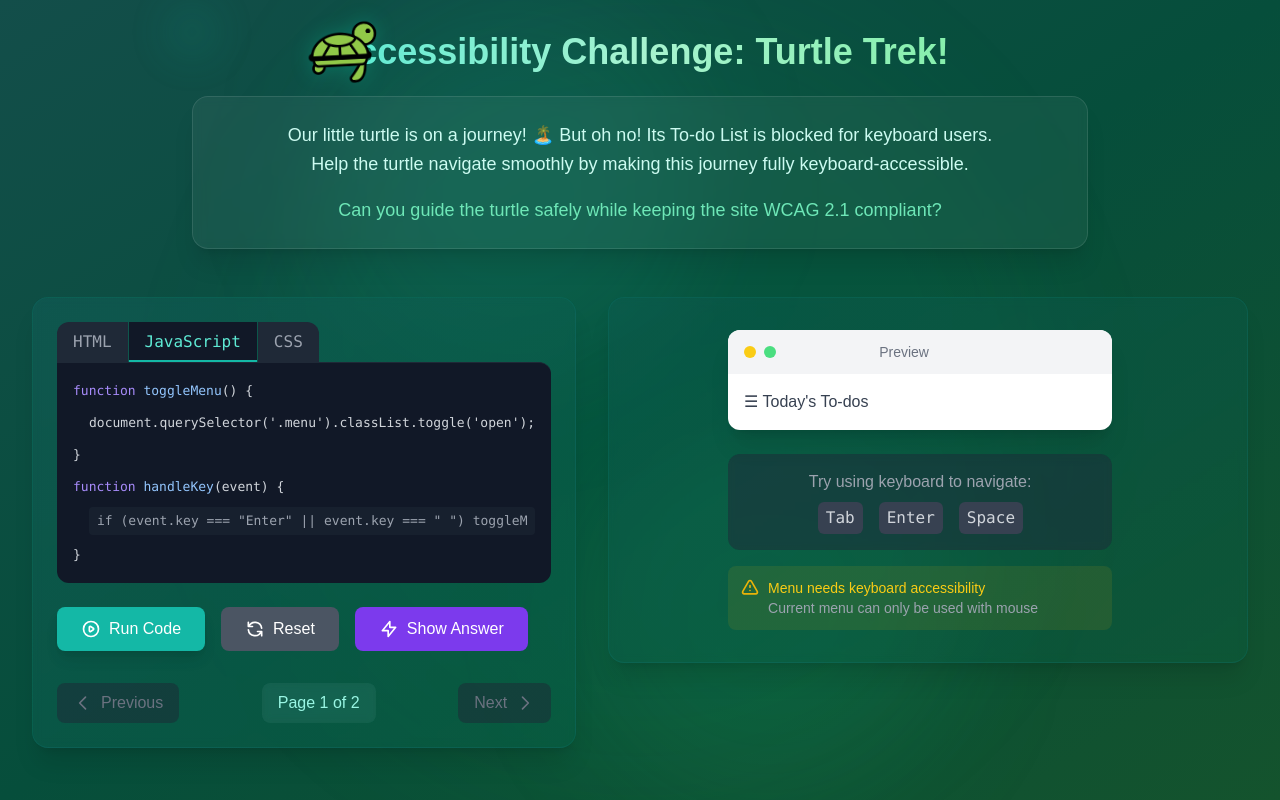
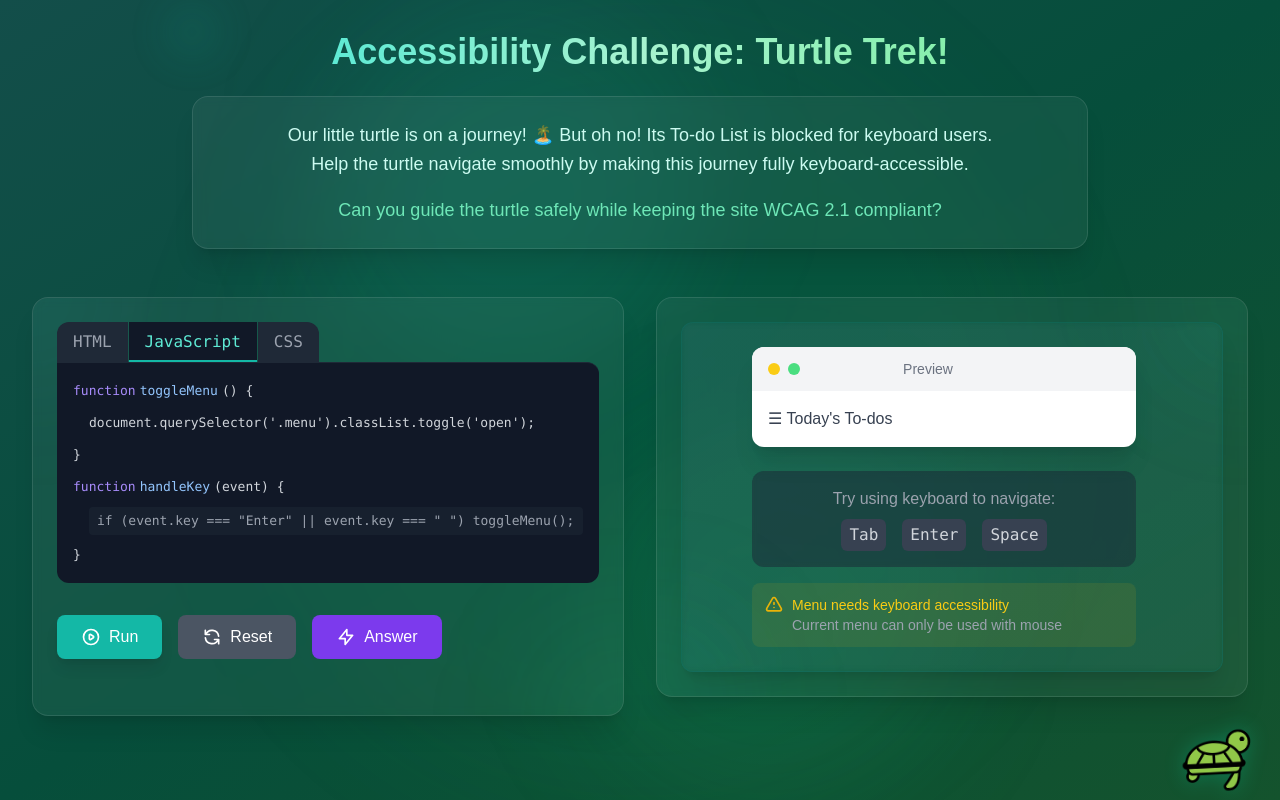
Before and after one commit to laiyumi/Civic-Hack, a Next.js app in the folder civic-hack/: page /turtle in a window 1280 px wide. Both pictures are taken after a click on the button "JavaScript". Built offline with nearby package versions, Linux system fonts and the light colour scheme.

Commit message:
Bug fix for turtle page

```diff
--- a/civic-hack/src/app/turtle/page.jsx
+++ b/civic-hack/src/app/turtle/page.jsx
@@ -58,7 +58,7 @@ export default function TurtlePage() {
   const [isMoving, setIsMoving] = useState(false);
   const [turtleTarget, setTurtleTarget] = useState(null);
 
-  // 阻止全局 tab 事件
+  // prevent the default tab key
   useEffect(() => {
     const handleTab = (e) => {
       if (e.key === 'Tab') {
@@ -71,7 +71,6 @@ export default function TurtlePage() {
   }, []);
 
   const handleRunCode = () => {
-    // 检查代码是否与标准答案匹配
     const hasCorrectAttributes = attributes.trim() === 'role="button" tabindex="0"';
     const hasCorrectKeyHandler = keyHandler.trim() === 'if (event.key === "Enter" || event.key === " ") toggleMenu();';
 
@@ -81,13 +80,11 @@ export default function TurtlePage() {
   const handleResetCode = () => {
     setCode(initialCode);
     setIsAccessible(false);
-    // 清空输入框
     setAttributes('');
     setKeyHandler('');
   };
 
   const handleFillAnswer = () => {
-    // 填充标准答案到输入框
     setAttributes('role="button" tabindex="0"');
     setKeyHandler('if (event.key === "Enter" || event.key === " ") toggleMenu();');
   };
@@ -117,8 +114,8 @@ export default function TurtlePage() {
             const y = (rect.top + rect.height / 2) / viewportHeight * 100;
 
             setTurtlePosition({
-              x: x + 2,  // 偏右2%
-              y: y - 3   // 偏上3%
+              x: x + 2,
+              y: y - 3
             });
 
             setTurtleTarget(target);
@@ -144,15 +141,13 @@ export default function TurtlePage() {
       }
     });
 
-    // 减少动画时间以减少抖动
     setTimeout(() => setIsMoving(false), 300);
   };
 
-  // 更新页面内容
   const pageContents = {
     1: {
-      title: "", // 移除标题
-      content: null // 移除内容
+      title: "",
+      content: null
     },
     2: {
       title: "Enhancing Menu Item Navigation",
@@ -176,14 +171,15 @@ export default function TurtlePage() {
 
   return (
     <div className="min-h-screen bg-gradient-to-br from-teal-900 via-emerald-900 to-green-900 p-8 relative overflow-hidden">
-      {/* 背景装饰 */}
+      {/* Background */}
       <div className="absolute inset-0 overflow-hidden pointer-events-none">
         <div className="absolute top-0 left-1/4 w-96 h-96 bg-teal-500/10 rounded-full blur-3xl"></div>
         <div className="absolute bottom-0 right-1/4 w-96 h-96 bg-emerald-500/10 rounded-full blur-3xl"></div>
         <div className="absolute top-1/2 left-1/2 -translate-x-1/2 -translate-y-1/2 w-[800px] h-[800px] bg-green-500/5 rounded-full blur-3xl"></div>
       </div>
 
-      {/* Header Section */}
+      <div className="max-w-7xl mx-auto">
+        {/* Header */}
         <div className="max-w-4xl mx-auto mb-12 text-center relative">
           <div className="inline-block">
             <span className="absolute -top-6 -left-6 w-12 h-12 bg-teal-500/20 rounded-full blur-xl animate-pulse"></span>
@@ -208,14 +204,17 @@ export default function TurtlePage() {
           </div>
         </div>
 
-      <div className="max-w-7xl mx-auto flex gap-8 relative z-10">
-        {/* Left Panel */}
-        <div className="w-[45%]">
-          <div className="bg-gradient-to-br from-teal-800/50 to-emerald-800/50 backdrop-blur-sm rounded-2xl
-            shadow-xl border border-teal-700/30 p-6 transition-all duration-300 hover:shadow-2xl
-            hover:border-teal-700/50 group">
+        {/* Main Content Area */}
+        <div className="grid grid-cols-1 lg:grid-cols-2 gap-8 items-start">
+          {/* Code Editor */}
+          <div className="w-full">
+            <div className="relative backdrop-blur-sm bg-white/5 rounded-2xl border border-white/10 shadow-xl overflow-hidden p-6">
+              {/* Background */}
+              <div className="absolute -top-20 -left-20 w-40 h-40 bg-teal-500/10 rounded-full blur-3xl"></div>
+              <div className="absolute -bottom-20 -right-20 w-40 h-40 bg-emerald-500/10 rounded-full blur-3xl"></div>
+
               {/* Code Editor Section */}
-            <div className="mb-6 transition-transform duration-300 group-hover:scale-[1.01]">
+              <div className="relative mb-8">
                 <CodeEditor
                   onChange={setCode}
                   initialAttributes={attributes}
@@ -235,7 +234,7 @@ export default function TurtlePage() {
                     <path strokeLinecap="round" strokeLinejoin="round" strokeWidth={2} d="M14.752 11.168l-3.197-2.132A1 1 0 0010 9.87v4.263a1 1 0 001.555.832l3.197-2.132a1 1 0 000-1.664z" />
                     <path strokeLinecap="round" strokeLinejoin="round" strokeWidth={2} d="M21 12a9 9 0 11-18 0 9 9 0 0118 0z" />
                   </svg>
-                Run Code
+                  Run
                 </button>
 
                 <button
@@ -259,56 +258,31 @@ export default function TurtlePage() {
                   <svg className="w-5 h-5" fill="none" stroke="currentColor" viewBox="0 0 24 24">
                     <path strokeLinecap="round" strokeLinejoin="round" strokeWidth={2} d="M13 10V3L4 14h7v7l9-11h-7z" />
                   </svg>
-                Show Answer
-              </button>
-            </div>
-
-            {/* Navigation */}
-            <div className="flex justify-between items-center">
-              <button
-                onClick={() => setCurrentPage(p => Math.max(1, p - 1))}
-                disabled={currentPage === 1}
-                className={`flex items-center gap-2 px-4 py-2 rounded-lg transition-all duration-300
-                  ${currentPage === 1
-                    ? 'bg-gray-800/50 text-gray-500 cursor-not-allowed'
-                    : 'bg-gradient-to-r from-teal-600 to-emerald-600 text-white hover:from-teal-500 hover:to-emerald-500 hover:shadow-lg'}`}
-              >
-                <svg className="w-5 h-5" fill="none" stroke="currentColor" viewBox="0 0 24 24">
-                  <path strokeLinecap="round" strokeLinejoin="round" strokeWidth={2} d="M15 19l-7-7 7-7" />
-                </svg>
-                Previous
-              </button>
-
-              <span className="px-4 py-2 bg-white/5 rounded-lg backdrop-blur-sm text-teal-200 font-medium">
-                Page {currentPage} of {totalPages}
-              </span>
-
-              <button
-                onClick={() => setCurrentPage(p => Math.min(totalPages, p + 1))}
-                disabled={currentPage === totalPages || !isAccessible}
-                className={`flex items-center gap-2 px-4 py-2 rounded-lg transition-all duration-300
-                  ${(currentPage === totalPages || !isAccessible)
-                    ? 'bg-gray-800/50 text-gray-500 cursor-not-allowed'
-                    : 'bg-gradient-to-r from-teal-600 to-emerald-600 text-white hover:from-teal-500 hover:to-emerald-500 hover:shadow-lg'}`}
-              >
-                Next
-                <svg className="w-5 h-5" fill="none" stroke="currentColor" viewBox="0 0 24 24">
-                  <path strokeLinecap="round" strokeLinejoin="round" strokeWidth={2} d="M9 5l7 7-7 7" />
-                </svg>
+                  Answer
                 </button>
               </div>
             </div>
           </div>
 
-        {/* Right Panel */}
-        <div className="w-[55%] relative">
-          <div className="sticky top-8">
+          {/* Preview */}
+          <div className="w-full">
+            <div className="relative backdrop-blur-sm bg-white/5 rounded-2xl border border-white/10
+              shadow-xl overflow-hidden p-6 transition-all duration-300 hover:shadow-2xl
+              hover:border-white/20">
+              {/* Background */}
+              <div className="absolute -top-20 -right-20 w-40 h-40 bg-emerald-500/10 rounded-full blur-3xl"></div>
+              <div className="absolute -bottom-20 -left-20 w-40 h-40 bg-teal-500/10 rounded-full blur-3xl"></div>
+
+              {/* Preview Content */}
+              <div className="relative">
                 <div className="bg-gradient-to-br from-teal-800/30 to-emerald-800/30 backdrop-blur-sm
-              rounded-2xl border border-teal-700/30 p-8 shadow-xl transition-all duration-300
-              hover:shadow-2xl hover:border-teal-700/50">
+                  rounded-xl border border-teal-700/30 p-6 shadow-xl transition-all duration-300
+                  hover:border-teal-700/40">
                   <div className="flex justify-center">
                     <div className="w-[400px]">
                       <BurgerMenu code={code} isAccessible={isAccessible} onFocusChange={handleFocusChange} />
+                    </div>
+                  </div>
                 </div>
               </div>
             </div>
@@ -322,8 +296,8 @@ export default function TurtlePage() {
           ${isMoving ? 'scale-105' : 'scale-100'}
           ${turtleTarget ? 'opacity-100' : 'opacity-100'}`}
         style={{
-          left: turtleTarget ? `${turtlePosition.x}%` : '380px',
-          top: turtleTarget ? `${turtlePosition.y}%` : '12px',
+          left: turtleTarget ? `${turtlePosition.x}%` : '98%',
+          top: turtleTarget ? `${turtlePosition.y}%` : '90%',
           transition: 'all 0.3s cubic-bezier(0.4, 0.0, 0.2, 1)',
           transform: `translate(-50%, -50%) ${isMoving ? 'scale(1.05)' : 'scale(1)'}`,
           filter: 'drop-shadow(0 0 10px rgba(0, 255, 200, 0.2))'
--- a/civic-hack/src/components/turtle/CodeEditor.jsx
+++ b/civic-hack/src/components/turtle/CodeEditor.jsx
@@ -7,7 +7,6 @@ export default function CodeEditor({ onChange, initialAttributes = "", initialKe
   const [keyHandler, setKeyHandler] = useState(initialKeyHandler);
   const [activeTab, setActiveTab] = useState('html'); // 'html', 'js', or 'css'
 
-  // 当 props 更新时同步状态
   useEffect(() => {
     setAttributes(initialAttributes);
     setKeyHandler(initialKeyHandler);
@@ -21,7 +20,6 @@ export default function CodeEditor({ onChange, initialAttributes = "", initialKe
     setKeyHandler(e.target.value);
   };
 
-  // 只在需要时生成完整代码
   const generateFullCode = () => {
     return `<div class="menu-toggle" onclick="toggleMenu()" onkeydown="handleKey(event)" ${attributes}>
   ☰ Today's To-dos
@@ -45,12 +43,10 @@ export default function CodeEditor({ onChange, initialAttributes = "", initialKe
 </style>`;
   };
 
-  // 当需要运行代码时调用 onChange
   const updateCode = () => {
     onChange(generateFullCode());
   };
 
-  // 监听 attributes 和 keyHandler 的变化，但不立即更新代码
   useEffect(() => {
     const timer = setTimeout(updateCode, 1000);
     return () => clearTimeout(timer);
@@ -138,28 +134,28 @@ export default function CodeEditor({ onChange, initialAttributes = "", initialKe
         )}
 
         {activeTab === 'js' && (
-          <div className="space-y-2 font-mono text-[13px] leading-6">
-            <div>
+          <div className="space-y-2 font-mono text-[13px] leading-6 overflow-x-auto">
+            <div className="flex items-center space-x-1 flex-wrap min-w-fit">
               <span className="text-violet-400">function</span>
               <span className="text-blue-300">{' toggleMenu'}</span>
               <span className="text-gray-300">{'() {'}</span>
             </div>
-            <div className="pl-4 text-gray-300">
+            <div className="pl-4 text-gray-300 flex items-center space-x-1 flex-wrap min-w-fit">
               {"document.querySelector('.menu').classList.toggle('open');"}
             </div>
             <div className="text-gray-300">{'}'}</div>
 
-            <div className="mt-4">
+            <div className="mt-4 flex items-center space-x-1 flex-wrap min-w-fit">
               <span className="text-violet-400">function</span>
               <span className="text-blue-300">{' handleKey'}</span>
               <span className="text-gray-300">{'(event) {'}</span>
             </div>
-            <div className="pl-4">
+            <div className="pl-4 w-full">
               <input
                 type="text"
                 value={keyHandler}
                 onChange={handleKeyHandlerChange}
-                className="bg-gray-800/50 text-gray-300 px-2 py-0.5 rounded focus:outline-none focus:ring-1 focus:ring-teal-500 w-full text-[13px]"
+                className="bg-gray-800/50 text-gray-300 px-2 py-0.5 rounded focus:outline-none focus:ring-1 focus:ring-teal-500 w-full text-[13px] min-w-[300px]"
                 placeholder='if (event.key === "Enter" || event.key === " ") toggleMenu();'
                 spellCheck="false"
                 autoComplete="off"
```
Also changed, not shown: civic-hack/src/components/turtle/BurgerMenu.jsx (+0 -9 lines). Lines whose indentation alone changed are shown as unchanged.
